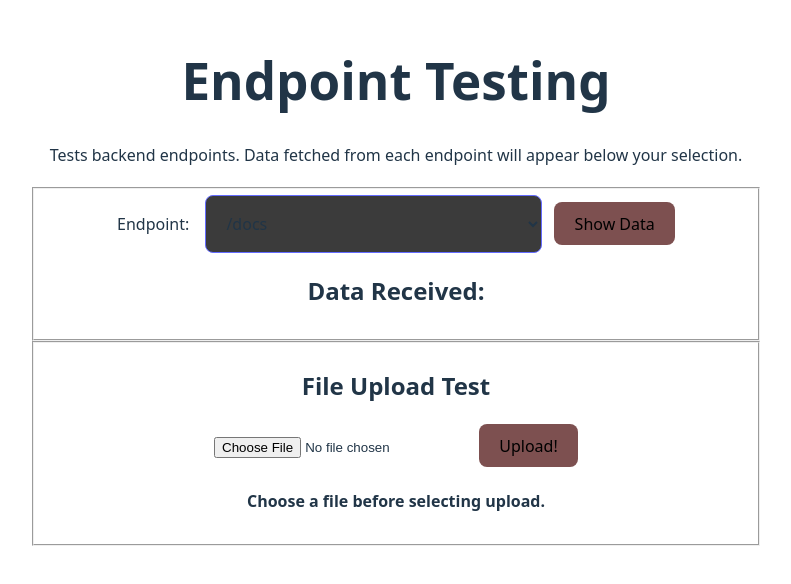
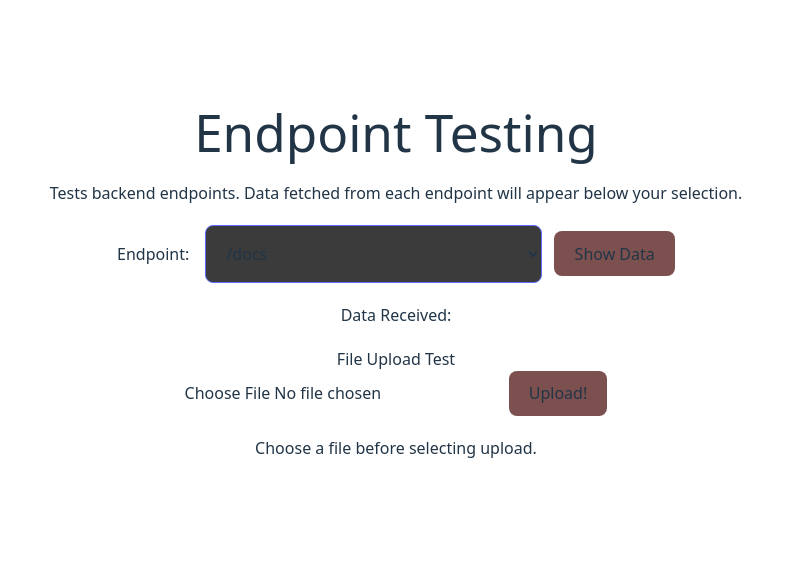
Before and after one commit to Music-Classification-Project/top-n-music-classification, a React (Vite) app in the folder frontend-vite/: page / in a window 1280 px wide. Shown: the part 108-692 px from the top of the page, without its empty margins (244-1035 px from the left). Built offline with nearby package versions, Linux system fonts and the light colour scheme.

Commit message:
Added tailwind CSS

```diff
--- a/frontend-vite/package.json
+++ b/frontend-vite/package.json
@@ -11,10 +11,12 @@
     "preview": "vite preview"
   },
   "dependencies": {
+    "@tailwindcss/vite": "^4.1.17",
     "axios": "^1.13.2",
     "node": "^25.2.0",
     "react": "^19.2.0",
-    "react-dom": "^19.2.0"
+    "react-dom": "^19.2.0",
+    "tailwindcss": "^4.1.17"
   },
   "devDependencies": {
     "@eslint/js": "^9.39.1",
--- a/frontend-vite/src/index.css
+++ b/frontend-vite/src/index.css
@@ -1,3 +1,5 @@
+@import "tailwindcss";
+
 :root {
   font-family: system-ui, Avenir, Helvetica, Arial, sans-serif;
   line-height: 1.5;
--- a/frontend-vite/vite.config.js
+++ b/frontend-vite/vite.config.js
@@ -1,9 +1,10 @@
 import { defineConfig } from "vite";
 import react from "@vitejs/plugin-react";
+import tailwindcss from '@tailwindcss/vite'
 
 export default defineConfig({
  base: "/",
- plugins: [react()],
+ plugins: [react(), tailwindcss(),],
  preview: {
   port: 8080,
   strictPort: true,
```
Also changed, not shown: 1 other file (tests, documents, lock files or other folders).
